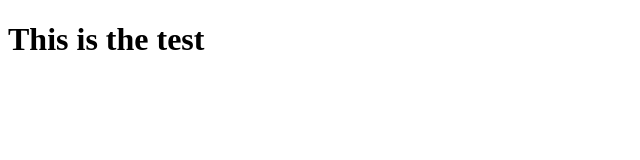
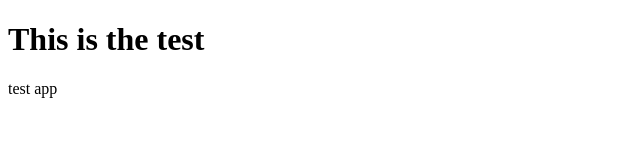
Before and after one commit to L3white/test_heroku, a website: page index.html in a window 1280 px wide. Shown: the full height of the page, 0-640 px from the left. Drawn offline with Linux system fonts and the light colour scheme.

Commit message:
Second commit

```diff
--- a/index.html
+++ b/index.html
@@ -6,5 +6,6 @@
   </head>
   <body>
   <h1>This is the test</h1>
+  <p>test app</p>
   </body>
 </html>
```
